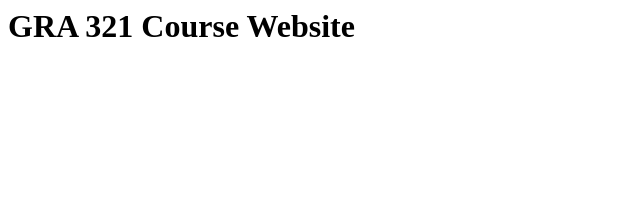
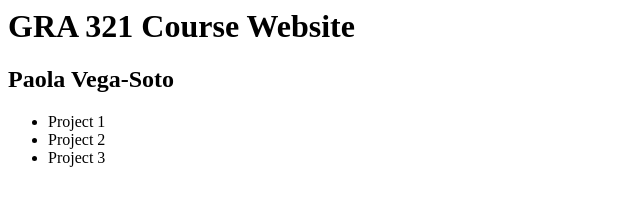
Before and after one commit to pvegasot/gra321-f19, a plain HTML site: page index.html in a window 1280 px wide. Shown: the whole page, without its empty margins (0-640 px from the left). Drawn offline with Linux system fonts and the light colour scheme.

Commit message:
Update index.html

```diff
--- a/index.html
+++ b/index.html
@@ -1,8 +1,14 @@
 <html>
 <head>
-   <title>GRA 321</title>
+   <title>Paola Vega-Soto - GRA 321</title>
 </head>
 <body>
   <h1>GRA 321 Course Website</h1>
+  <h2>Paola Vega-Soto</h2>
+   <ul>
+        <li>Project 1</li>
+        <li>Project 2</li>
+        <li>Project 3</li>
+   </ul>
 </body>
 </html>
```
